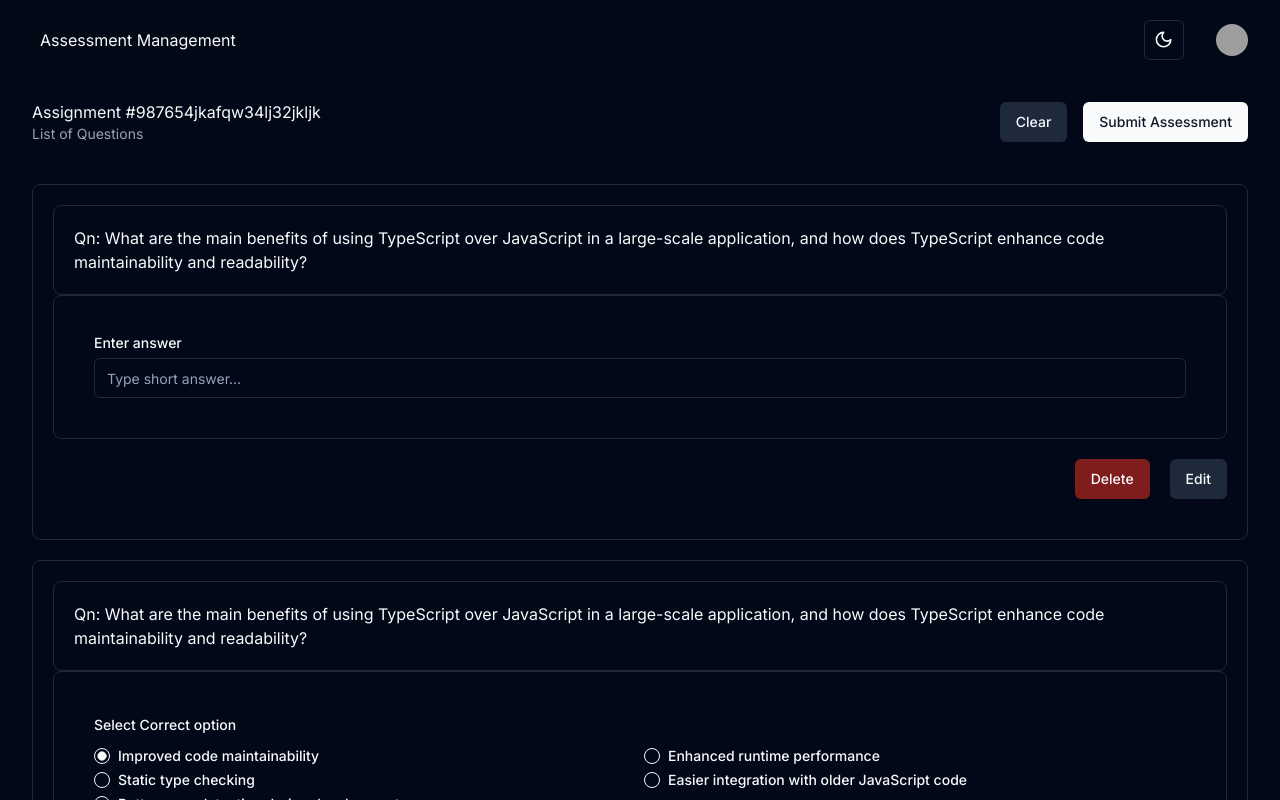
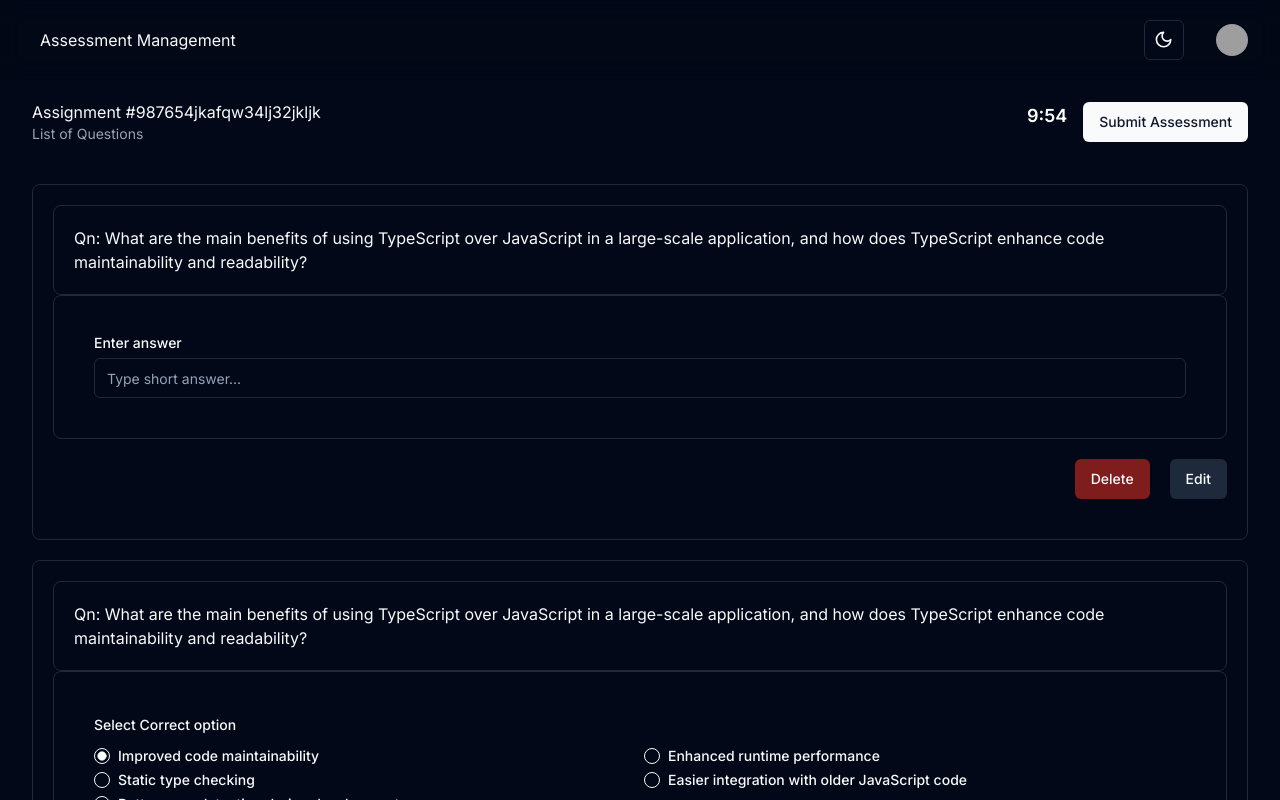
Before and after one commit to mohammedfarisofficial/yahweh-assessment, a Next.js app: page /a/1 in a window 1280 px wide. Shown: the top 800 px of the page. Built offline with nearby package versions, Linux system fonts and the light colour scheme; grey boxes are pictures that could not be loaded.

Commit message:
basic timer fuction with fake time

```diff
--- a/app/a/[assessmentId]/page.tsx
+++ b/app/a/[assessmentId]/page.tsx
@@ -1,3 +1,4 @@
+"use client";
 import Header from "@/components/header";
 import * as ROUTES from "@/app/constants/routes";
 import Link from "next/link";
@@ -11,8 +12,12 @@ import {
    PROBLEM_TYPE_SHORT,
    PROBLEM_TYPE_TRUE_OR_FALSE,
 } from "@/app/constants/problem-type";
+import Countdown from "@/components/timer";
 
 const Assigment = () => {
+   const assessmentSubmitHanlder = () => {
+      console.log("submit assessment");
+   };
    return (
       <div className="flex flex-col gap-5">
          <Header>
@@ -21,9 +26,7 @@ const Assigment = () => {
                <p className="text-gray-400 text-sm">List of Questions</p>
             </div>
             <div className="flex gap-4">
-          <Link href={ROUTES.ASSESSMENT_CREATE}>
-            <Button variant="secondary">Clear</Button>
-          </Link>
+               <Countdown time={60*10} onTimerEnd={assessmentSubmitHanlder} />
                <Link href={ROUTES.ASSESSMENT_CREATE}>
                   <Button>Submit Assessment</Button>
                </Link>
--- /dev/null
+++ b/components/timer.tsx
@@ -0,0 +1,48 @@
+import React, { useState, useEffect } from "react";
+import { cn } from "@/lib/utils"
+
+interface CountdownProps {
+   time: number;
+   onTimerEnd: () => void;
+}
+
+const Countdown: React.FC<CountdownProps> = ({ time, onTimerEnd }) => {
+   const [remainingTime, setRemainingTime] = useState<number>(time);
+   const [isCritical, setIsCritical] = useState<boolean>(false);
+
+   useEffect(() => {
+      if (remainingTime <= 0) {
+         onTimerEnd();
+         return;
+      }
+
+      if (remainingTime <= 10) {
+         setIsCritical(true);
+      }
+
+      const timer = setInterval(() => {
+         setRemainingTime((prevTime) => prevTime - 1);
+      }, 1000);
+
+      return () => clearInterval(timer);
+   }, [remainingTime, onTimerEnd, time]);
+
+   const formatTime = (timeInSeconds: number): string => {
+      const minutes = Math.floor(timeInSeconds / 60);
+      const seconds = timeInSeconds % 60;
+      return `${minutes}:${seconds < 10 ? "0" : ""}${seconds}`;
+   };
+
+   return (
+      <div
+         className={cn(
+            "text-lg font-semibold",
+            isCritical ? "text-red-500" : "text-black dark:text-white"
+         )}
+      >
+         {formatTime(remainingTime)}
+      </div>
+   );
+};
+
+export default Countdown;
```
Lines whose indentation alone changed are shown as unchanged.
